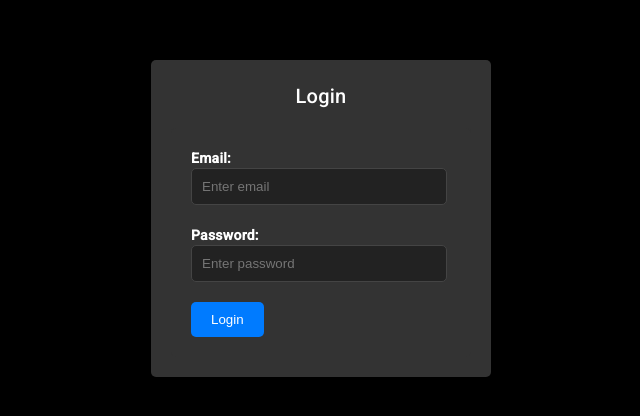
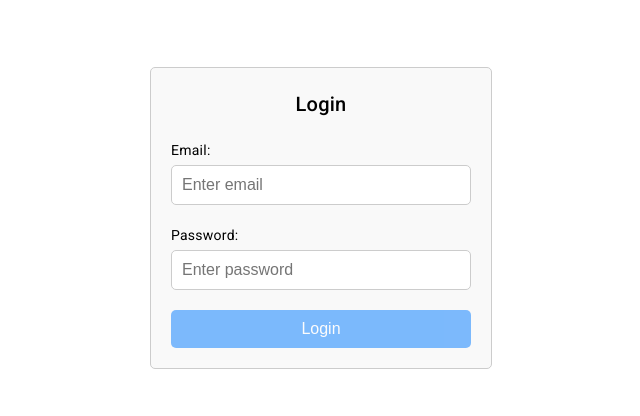
Before and after one commit to Kishan-Kumar-Zalavadia/FDB_Assignment-2, an Angular app in the folder frontend/: page /login in a window 1280 px wide. Shown: the part 182-598 px from the top of the page, without its empty margins (319-959 px from the left). Built offline with nearby package versions, Linux system fonts and the light colour scheme.

Commit message:
SCSS added for login page

```diff
--- a/frontend/src/app/components/login/login.component.scss
+++ b/frontend/src/app/components/login/login.component.scss
@@ -3,123 +3,70 @@
   justify-content: center;
   align-items: center;
   height: 100vh;
-  background-color: black;
-  //   background-image: url("../../../assets/bg1.avif");
-  background-size: cover;
 }
 
 .container {
   width: 300px;
-}
-
-form {
-  background-color: #333;
-  //   border: 1px solid #555;
   padding: 20px;
+  border: 1px solid #ccc;
   border-radius: 5px;
-  //   box-shadow: 0 0 10px rgba(0, 0, 0, 0.3);
-  color: #fff;
+  background-color: #f9f9f9;
 }
 
 h2 {
   text-align: center;
-  color: #fff;
+  margin-bottom: 20px;
 }
 
 .form-group {
   margin-bottom: 20px;
+
+  label {
+    display: block;
+    margin-bottom: 5px;
   }
 
-.form-group label {
-  font-weight: bold;
-  color: #fff;
+  input[type="email"],
+  input[type="password"] {
+    width: 100%;
+    padding: 10px;
+    font-size: 16px;
+    border: 1px solid #ccc;
+    border-radius: 5px;
+    box-sizing: border-box;
+
+    &:focus {
+      outline: none;
+      border-color: #007bff;
     }
 
-.form-control {
-  width: 90%;
-  padding: 10px;
-  border: 1px solid #444;
-  border-radius: 5px;
-  background-color: #222;
-  color: #fff;
+    &.is-invalid {
+      border-color: #dc3545;
+    }
   }
 
-.form-control:focus {
-  border-color: #007bff;
-  box-shadow: 0 0 5px rgba(0, 123, 255, 0.5);
+  .text-danger {
+    color: #dc3545;
+    &.d-none {
+      display: none;
+    }
+  }
 }
 
-.checkbox label {
+.btn {
   display: block;
-  margin-top: 10px;
-  color: #fff;
-}
-
-.checkbox input[type="checkbox"] {
-  margin-right: 5px;
-}
-
-.btn-info {
+  width: 100%;
+  padding: 10px;
+  font-size: 16px;
+  text-align: center;
   background-color: #007bff;
   color: #fff;
   border: none;
   border-radius: 5px;
-  padding: 10px 20px;
   cursor: pointer;
+
+  &:disabled {
+    opacity: 0.5;
+    cursor: not-allowed;
   }
-
-.btn-info:hover {
-  background-color: #0056b3;
 }
-
-.text-danger {
-  color: #dc3545;
-  font-size: 14px;
-}
-
-.d-none {
-  display: none;
-}
-
-.container {
-  background-color: #333;
-  color: #fff;
-  border-radius: 5px;
-  padding: 20px;
-  box-shadow: 0 0 10px rgba(0, 0, 0, 0.3);
-}
-
-.container h2 {
-  color: #fff;
-}
-
-.container .form-group label {
-  color: #fff;
-}
-
-.container .form-control {
-  background-color: #222;
-  border: 1px solid #444;
-  color: #fff;
-}
-
-.container .form-control:focus {
-  border-color: #007bff;
-}
-
-.container .checkbox label {
-  color: #fff;
-}
-
-.container .btn-info {
-  background-color: #007bff;
-  color: #fff;
-}
-
-.container .btn-info:hover {
-  background-color: #0056b3;
-}
-
-.container .text-danger {
-  color: #dc3545;
-}
```
Lines whose indentation alone changed are shown as unchanged.
